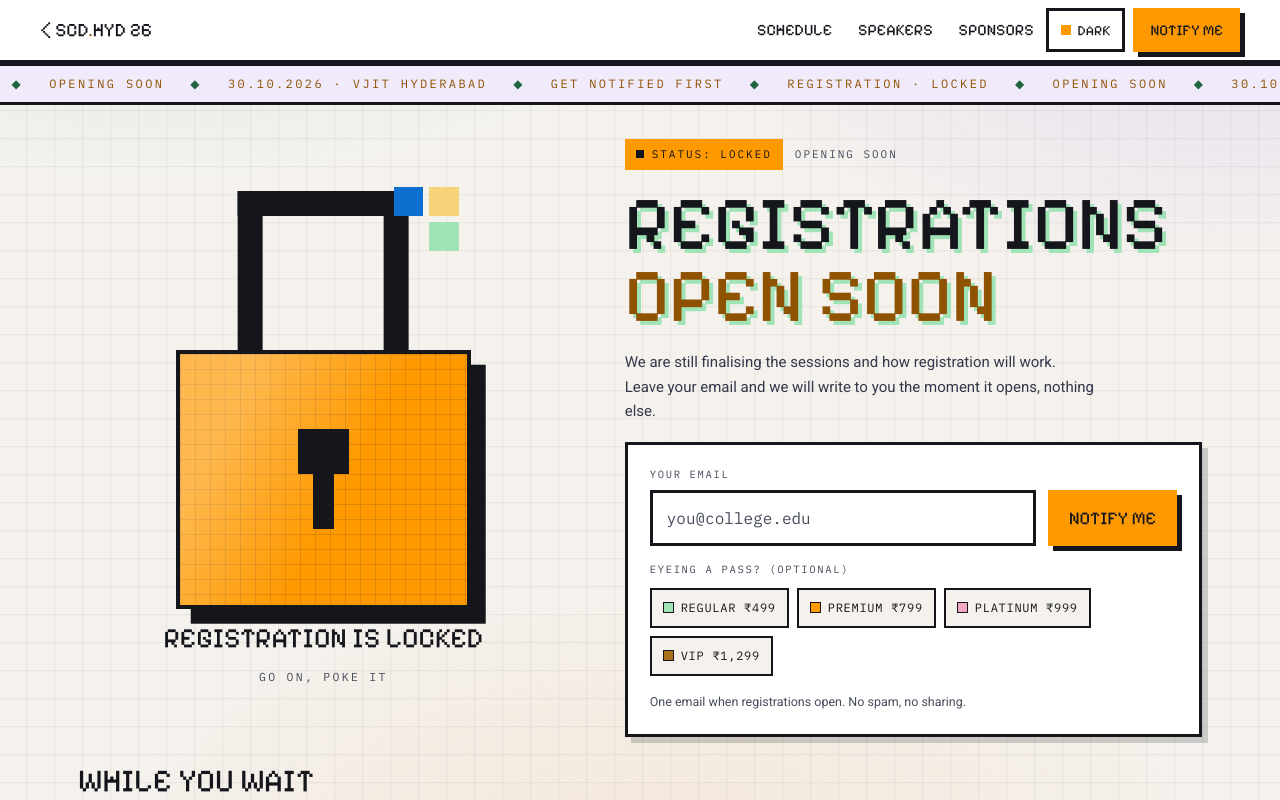
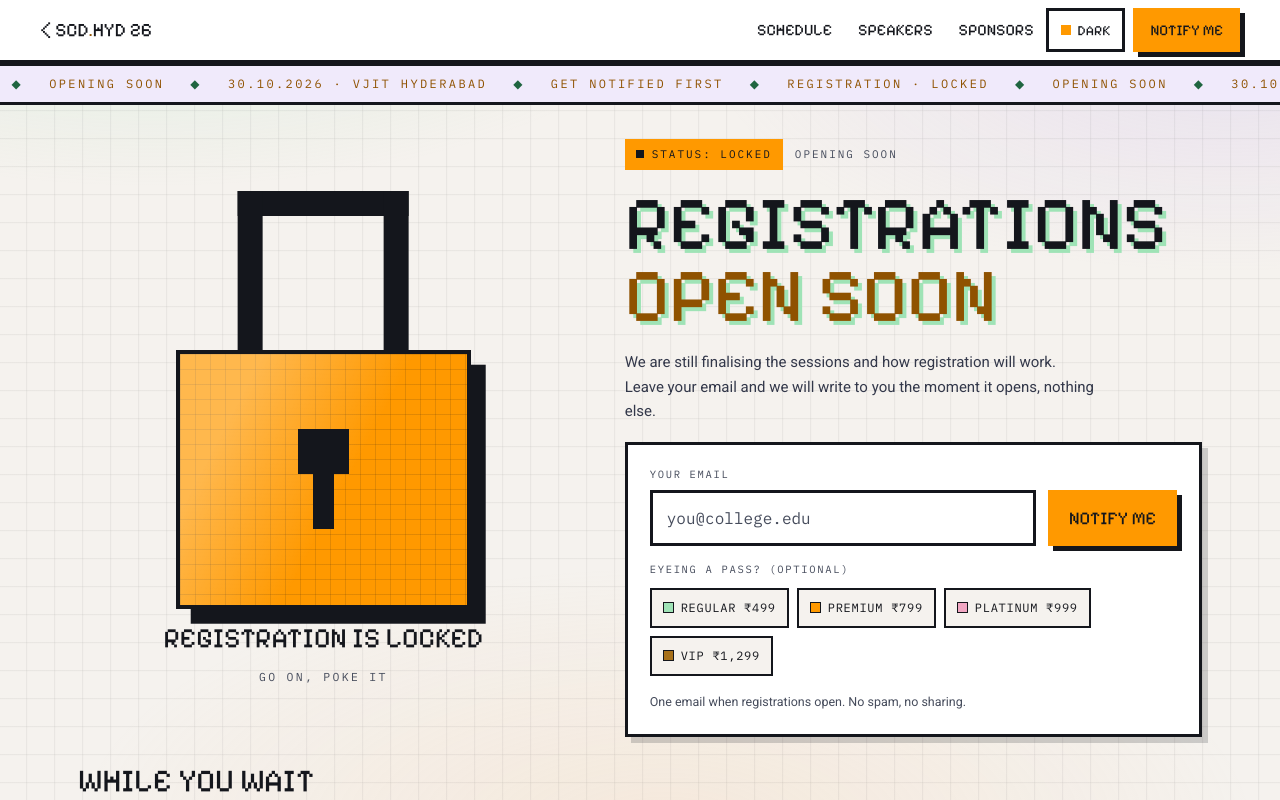
Before and after one commit to vedant7007/aws-scd-hyd, a Next.js app: page /register in a window 1280 px wide. Shown: the top 800 px of the page. Built offline with nearby package versions, Linux system fonts and the light colour scheme.

Commit message:
Drop the loose pixels beside the padlock

```diff
--- a/src/app/globals.css
+++ b/src/app/globals.css
@@ -1081,12 +1081,6 @@ body:has(.rg-grid) .page-bg {
 .rg-keyhole::before { content:""; position:absolute; top:0; left:0; right:0; height:45%; background:var(--on-fill); }
 .rg-keyhole::after { content:""; position:absolute; top:40%; left:30%; width:40%; bottom:0; background:var(--on-fill); }
 
-/* Loose pixels, the handoff's confetti. Decorative, so aria-hidden upstream. */
-.rg-pix { position:absolute; top:-1%; left:74%; display:grid; grid-template-columns:repeat(2,1fr); gap:calc(var(--lk) * .02); }
-.rg-pix > i { display:block; width:calc(var(--lk) * .1); height:calc(var(--lk) * .1); }
-.rg-pix > i:nth-child(1) { background:var(--focus); }
-.rg-pix > i:nth-child(2) { background:var(--gold-fill); }
-.rg-pix > i:nth-child(3) { grid-column:2; background:var(--mint-fill); }
 
 .rg-lock:hover .rg-shackle { transform:translate3d(-50%,-4px,0); }
 .rg-lock:active .rg-shackle { transform:translate3d(-50%,3px,0); }
--- a/src/components/register/LockedHero.tsx
+++ b/src/components/register/LockedHero.tsx
@@ -41,11 +41,6 @@ export function LockedHero() {
         <span className="rg-body" aria-hidden="true">
           <span className="rg-keyhole" />
         </span>
-        <span className="rg-pix" aria-hidden="true">
-          <i />
-          <i />
-          <i />
-        </span>
       </button>
 
       {/* The caption is the button's own running commentary, so it is polite:
```
